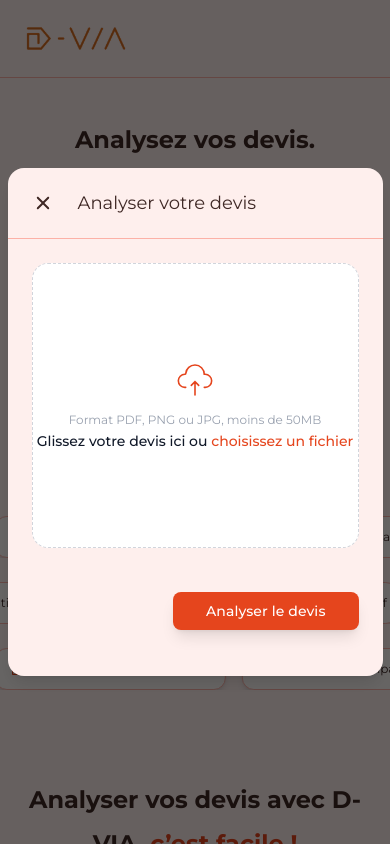
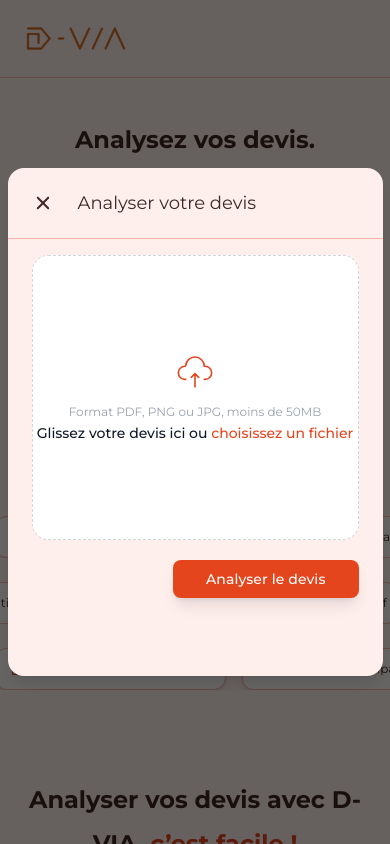
Before and after one commit to ondongo/d-via, a Next.js app: page / in a window 390 px wide. Both pictures are taken after a click on the button "Analyser votre devis". Shown: the top 844 px of the page. Built offline with nearby package versions, Linux system fonts and the light colour scheme; no server answers.

Commit message:
Mise à jour des styles du composant CustomModal pour améliorer l'affichage des enfants avec ajout de classes de style. Ajustement des marges et des classes responsives dans DevisAnalyse et AnalysisResults pour une meilleure réactivité et présentation.

```diff
--- a/src/components/atoms/ui/modals/CustomModal.tsx
+++ b/src/components/atoms/ui/modals/CustomModal.tsx
@@ -55,7 +55,7 @@ export const Modal: React.FC<ModalProps> = ({
                 </p>
               </div>
 
-              <div>{children}</div>
+              <div className="overflow-auto py-4">{children}</div>
             </motion.div>
           </div>
         </AnimatePresence>
--- a/src/components/molecules/landing-client/AnalysisResults.tsx
+++ b/src/components/molecules/landing-client/AnalysisResults.tsx
@@ -10,7 +10,7 @@ export default function AnalysisResults({
   return (
     <div
       ref={resultsRef}
-      className="bg-white rounded-xl my-10 p-6 md:p-8 w-full max-w-4xl mx-auto shadow-sm"
+      className="bg-white rounded-xl p-6 md:p-8 w-full max-w-4xl mx-auto shadow-sm"
     >
       <div className="flex justify-between items-center mb-6">
         <h2 className="text-xl md:text-2xl font-bold text-gray-800">
--- a/src/components/molecules/landing-client/DevisAnalyse.tsx
+++ b/src/components/molecules/landing-client/DevisAnalyse.tsx
@@ -181,9 +181,9 @@ function DevisAnalyse() {
         onClose={closeModal}
         title={"Analyser votre devis"}
         isOpen={modalOpen}
-        className="md:w-[750px] max-h-[596px] md:max-h-[750px]"
+        className="md:w-[750px] md:max-h-[90vh]"
       >
-        <div className="flex flex-col gap-4 w-[750px] max-w-[375px] max-h-[596px] md:max-w-[750px] md:max-h-[750px] overflow-y-auto items-center p-6 md:px-8 justify-center">
+        <div className=" w-[750px] max-w-[375px] md:max-w-[750px] max-h-[calc(90vh-100px)] px-6 md:px-8 ">
           {!isAnalyzed && !isLoading ? (
             <>
               {!fileData.base64 ? (
```
